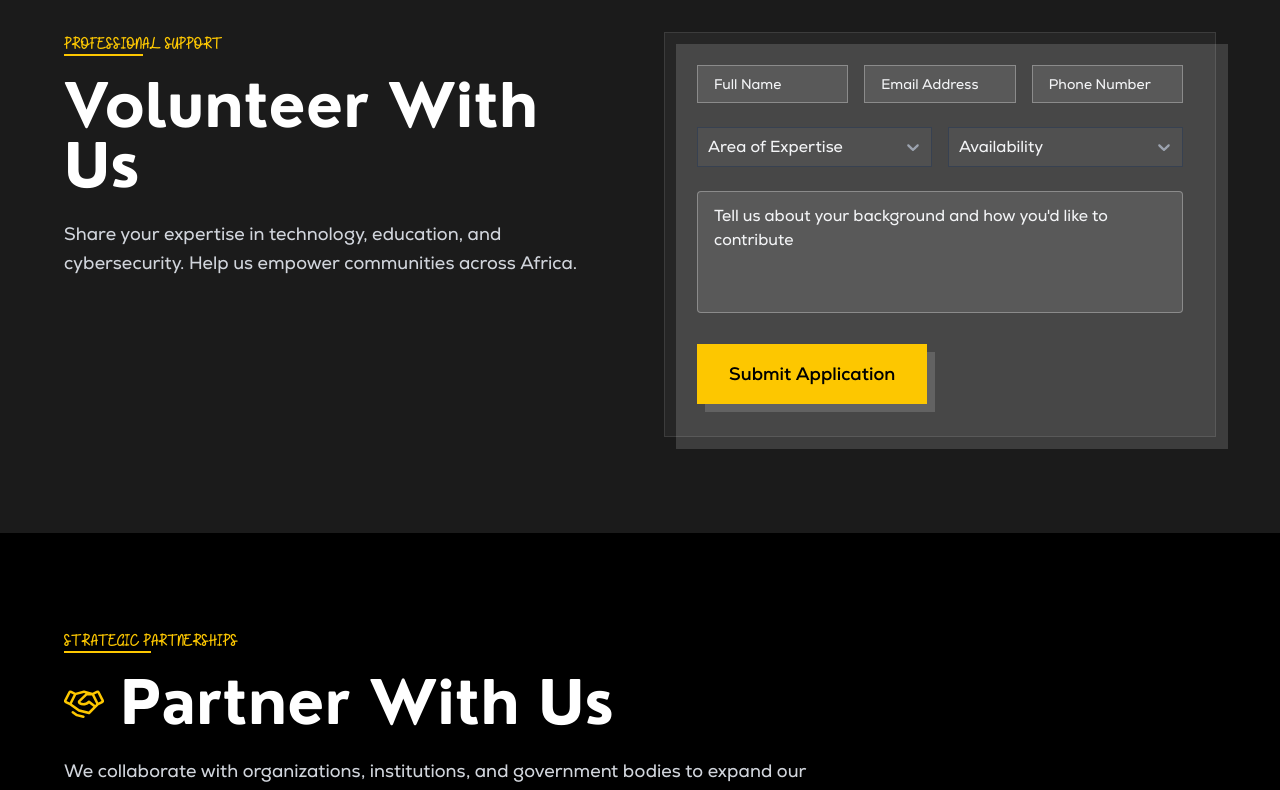
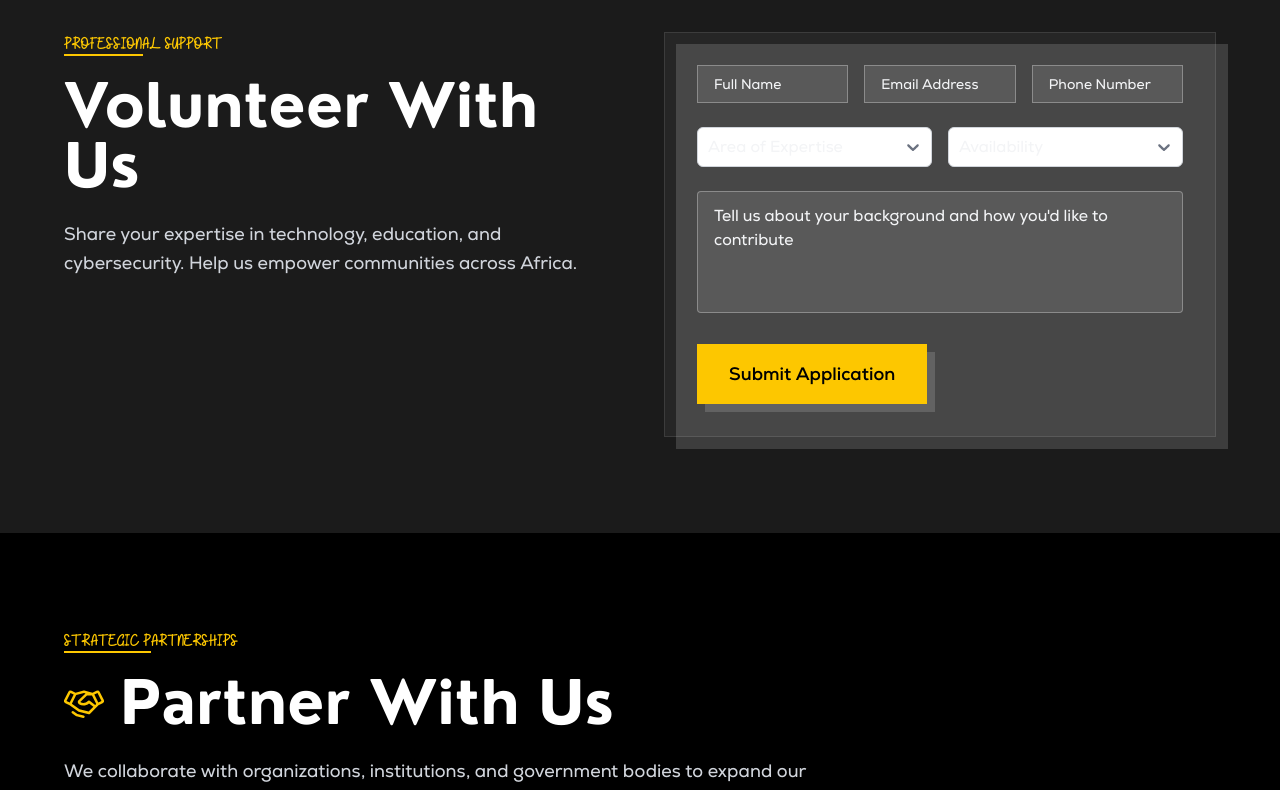
Before and after one commit to Itz-gladiz/kamlewa-website, a Next.js app: page /en/community in a window 1280 px wide. Shown: the part 1440-2230 px from the top of the page. Built offline with nearby package versions, Linux system fonts and the light colour scheme.

Commit message:
few adjustments

```diff
--- a/src/app/[locale]/dashboard/events/page.tsx
+++ b/src/app/[locale]/dashboard/events/page.tsx
@@ -302,7 +302,7 @@ export default function EventsPage() {
                   </div>
 
                   <div className="flex flex-wrap items-center gap-4 text-sm mt-auto">
-                    <div className="flex items-center gap-2 text-yellow-400">
+                    <div className="flex items-center gap-2 text-blue-400">
                       <HiOutlineCalendarDateRange className="w-4 h-4" />
                       <span>{formattedDate}</span>
                     </div>
@@ -394,7 +394,7 @@ export default function EventsPage() {
                   options={typeOptions}
                   value={typeOptions.find(opt => opt.value === formData.type) || null}
                   onChange={(option) => setFormData({ ...formData, type: option?.value as 'featured' | 'upcoming' })}
-                  placeholderColor="#9ca3af"
+                  placeholderColor="#1a65e8"
                 />
               </div>
             </div>
--- a/src/app/[locale]/dashboard/layout.tsx
+++ b/src/app/[locale]/dashboard/layout.tsx
@@ -180,7 +180,7 @@ export default function DashboardLayout({ children }: { children: React.ReactNod
   }
 
   return (
-    <div className="flex h-screen bg-black text-white overflow-hidden">
+    <div className="flex h-screen bg-white text-white overflow-hidden">
       {/* Sidebar */}
       <aside className={`fixed lg:static inset-y-0 left-0 z-50 w-64 bg-black border-r border-white/10 transform transition-transform duration-300 ease-in-out ${
         sidebarOpen ? 'translate-x-0' : '-translate-x-full lg:translate-x-0'
--- a/src/app/[locale]/events-impact/[eventId]/page.tsx
+++ b/src/app/[locale]/events-impact/[eventId]/page.tsx
@@ -202,7 +202,7 @@ export default function EventDetailsPage() {
   return (
   <>
     <Navbar />
-      <main className="relative bg-black text-white">
+    <main className="relative bg-white text-black">
       {/* Page Banner */}
       <PageBanner
         subheading={tPage('subheading')}
@@ -371,13 +371,13 @@ export default function EventDetailsPage() {
                     <div className="relative group">
                       <Button
                         variant="outline-yellow"
-                          className="w-full"
+                        className="w-full relative z-20"
                       >
                         <HiCalendar className="w-5 h-5" />
                         {t('calendar.add')}
                       </Button>
                       {/* Calendar Dropdown */}
-                        <div className="absolute top-full left-0 right-0 mt-2 bg-black border border-white/20 opacity-0 invisible group-hover:opacity-100 group-hover:visible transition-all duration-200 z-10">
+                      <div className="absolute top-full left-0 right-0 mt-4 bg-black border border-white/20 opacity-0 invisible group-hover:opacity-100 group-hover:visible transition-all duration-200 z-10">
                         <button
                           onClick={() => handleAddToCalendar('google')}
                           className="w-full px-4 py-2 text-left text-sm text-white hover:bg-white/10 transition-colors"
@@ -409,4 +409,5 @@ export default function EventDetailsPage() {
     <Footer />
   </>
 );
+
 }
--- a/src/app/globals.css
+++ b/src/app/globals.css
@@ -1,5 +1,6 @@
 @import "tailwindcss";
 
+/* Smooth scrolling */
 html {
   scroll-behavior: smooth;
 }
@@ -51,9 +52,10 @@ html[data-scroll-behavior="smooth"] {
   font-display: swap;
 }
 
+/* Theme variables - locked to light */
 :root {
-  --background: #ffffff;
-  --foreground: #171717;
+  --background: #ffffff;   /* light background */
+  --foreground: #171717;   /* dark text */
 }
 
 @theme inline {
@@ -67,13 +69,9 @@ html[data-scroll-behavior="smooth"] {
   --font-basement: 'Basement Grotesque', sans-serif;
 }
 
-@media (prefers-color-scheme: dark) {
-  :root {
-    --background: #0a0a0a;
-    --foreground: #ededed;
-  }
-}
+/* Removed dark mode override so site stays light */
 
+/* Base styles */
 body {
   background: var(--background);
   color: var(--foreground);
@@ -90,26 +88,25 @@ h1, h2, h3, h4, h5, h6 {
 }
 
 /* Custom Scrollbar Styles */
-/* Webkit browsers (Chrome, Safari, Edge) */
 ::-webkit-scrollbar {
   width: 10px;
   height: 10px;
 }
 
 ::-webkit-scrollbar-track {
-  background: rgba(0, 0, 0, 0.5);
+  background: #f3f4f6; /* light gray track */
   border-radius: 5px;
 }
 
 ::-webkit-scrollbar-thumb {
-  background: rgba(255, 255, 255, 0.2);
+  background: rgba(0, 0, 0, 0.2); /* darker thumb */
   border-radius: 5px;
   border: 2px solid transparent;
   background-clip: padding-box;
 }
 
 ::-webkit-scrollbar-thumb:hover {
-  background: rgba(250, 204, 21, 0.4);
+  background: #facc15; /* yellow accent on hover */
   background-clip: padding-box;
 }
 
@@ -121,11 +118,11 @@ h1, h2, h3, h4, h5, h6 {
 /* Firefox */
 * {
   scrollbar-width: thin;
-  scrollbar-color: rgba(255, 255, 255, 0.2) rgba(0, 0, 0, 0.5);
+  scrollbar-color: rgba(0, 0, 0, 0.2) #f3f4f6;
 }
 
 *:hover {
-  scrollbar-color: rgba(250, 204, 21, 0.4) rgba(0, 0, 0, 0.5);
+  scrollbar-color: #facc15 #f3f4f6;
 }
 
 /* Hide scrollbar for tab scroller */
@@ -141,9 +138,3 @@ h1, h2, h3, h4, h5, h6 {
 /* Swiper styles */
 @import 'swiper/css';
 @import 'swiper/css/navigation';
-@import 'swiper/css/pagination';
-
-/* Partners Swiper Custom Styles */
-.partners-text-swiper .swiper-wrapper {
-  transition-timing-function: linear !important;
-}
--- a/src/components/Select.tsx
+++ b/src/components/Select.tsx
@@ -25,7 +25,7 @@ export default function CustomSelect({
   isSearchable = true,
   isClearable = false,
   isRequired = false,
-  variant = 'dark',
+  variant = 'light', // ✅ default to light
   placeholderColor,
 }: SelectProps) {
   const isLight = variant === 'light';
@@ -33,14 +33,20 @@ export default function CustomSelect({
   const customStyles: StylesConfig<any, false, GroupBase<any>> = {
     control: (provided, state) => ({
       ...provided,
-      backgroundColor: isLight ? 'rgba(0, 0, 0, 0.1)' : 'rgba(255, 255, 255, 0.05)',
-      borderColor: state.isFocused ? (isLight ? '#000000' : '#facc15') : (isLight ? 'rgba(0, 0, 0, 0.2)' : 'rgba(55, 65, 81, 1)'),
+      backgroundColor: isLight ? '#ffffff' : '#1f2937', // ✅ solid white for light
+      borderColor: state.isFocused
+        ? (isLight ? '#000000' : '#facc15')
+        : (isLight ? '#d1d5db' : '#374151'),
       borderWidth: '1px',
-      borderRadius: '0',
-      boxShadow: state.isFocused ? (isLight ? '0 0 0 1px #000000' : '0 0 0 1px #facc15') : 'none',
+      borderRadius: '0.375rem',
+      boxShadow: state.isFocused
+        ? (isLight ? '0 0 0 1px #000000' : '0 0 0 1px #facc15')
+        : 'none',
       minHeight: '40px',
       '&:hover': {
-        borderColor: state.isFocused ? (isLight ? '#000000' : '#facc15') : (isLight ? 'rgba(0, 0, 0, 0.3)' : 'rgba(75, 85, 99, 1)'),
+        borderColor: state.isFocused
+          ? (isLight ? '#000000' : '#facc15')
+          : (isLight ? '#9ca3af' : '#4b5563'),
       },
     }),
     placeholder: (provided) => ({
@@ -49,17 +55,17 @@ export default function CustomSelect({
     }),
     singleValue: (provided) => ({
       ...provided,
-      color: isLight ? '#000000' : '#ffffff',
+      color: isLight ? '#111827' : '#ffffff', // ✅ dark text on light
     }),
     input: (provided) => ({
       ...provided,
-      color: isLight ? '#000000' : '#ffffff',
+      color: isLight ? '#111827' : '#ffffff',
     }),
     menu: (provided) => ({
       ...provided,
-      backgroundColor: isLight ? '#ffffff' : '#000000',
-      border: isLight ? '1px solid rgba(0, 0, 0, 0.2)' : '1px solid #374151',
-      borderRadius: '0',
+      backgroundColor: isLight ? '#ffffff' : '#111827',
+      border: isLight ? '1px solid #d1d5db' : '1px solid #374151',
+      borderRadius: '0.375rem',
       zIndex: 9999,
     }),
     menuList: (provided) => ({
@@ -71,9 +77,11 @@ export default function CustomSelect({
       backgroundColor: state.isSelected
         ? (isLight ? '#000000' : '#facc15')
         : state.isFocused
-        ? (isLight ? 'rgba(0, 0, 0, 0.1)' : 'rgba(250, 204, 21, 0.1)')
+        ? (isLight ? '#f3f4f6' : 'rgba(250, 204, 21, 0.1)')
         : 'transparent',
-      color: state.isSelected ? (isLight ? '#ffffff' : '#000000') : (isLight ? '#000000' : '#ffffff'),
+      color: state.isSelected
+        ? (isLight ? '#ffffff' : '#000000')
+        : (isLight ? '#111827' : '#ffffff'),
       cursor: 'pointer',
       '&:active': {
         backgroundColor: isLight ? '#000000' : '#facc15',
@@ -85,7 +93,9 @@ export default function CustomSelect({
     }),
     dropdownIndicator: (provided, state) => ({
       ...provided,
-      color: state.isFocused ? (isLight ? '#000000' : '#facc15') : (isLight ? '#6b7280' : '#9ca3af'),
+      color: state.isFocused
+        ? (isLight ? '#000000' : '#facc15')
+        : (isLight ? '#6b7280' : '#9ca3af'),
       '&:hover': {
         color: isLight ? '#000000' : '#facc15',
       },
@@ -119,17 +129,17 @@ export default function CustomSelect({
           primary25: 'rgba(250, 204, 21, 0.1)',
           primary50: 'rgba(250, 204, 21, 0.2)',
           primary75: 'rgba(250, 204, 21, 0.3)',
-          neutral0: '#000000',
-          neutral5: '#1a1a1a',
-          neutral10: '#374151',
-          neutral20: '#4b5563',
-          neutral30: '#6b7280',
-          neutral40: '#9ca3af',
-          neutral50: '#d1d5db',
-          neutral60: '#e5e7eb',
-          neutral70: '#f3f4f6',
-          neutral80: '#ffffff',
-          neutral90: '#ffffff',
+          neutral0: isLight ? '#ffffff' : '#000000', // ✅ white for light
+          neutral5: isLight ? '#f9fafb' : '#1a1a1a',
+          neutral10: isLight ? '#f3f4f6' : '#374151',
+          neutral20: isLight ? '#e5e7eb' : '#4b5563',
+          neutral30: isLight ? '#d1d5db' : '#6b7280',
+          neutral40: isLight ? '#9ca3af' : '#9ca3af',
+          neutral50: isLight ? '#6b7280' : '#d1d5db',
+          neutral60: isLight ? '#4b5563' : '#e5e7eb',
+          neutral70: isLight ? '#374151' : '#f3f4f6',
+          neutral80: isLight ? '#1f2937' : '#ffffff',
+          neutral90: isLight ? '#111827' : '#ffffff',
         },
       })}
     />
```
Also changed, not shown: src/app/[locale]/dashboard/page.tsx (+26 -20 lines), src/components/Toaster.tsx (+15 -9 lines). Lines whose indentation alone changed are shown as unchanged.
